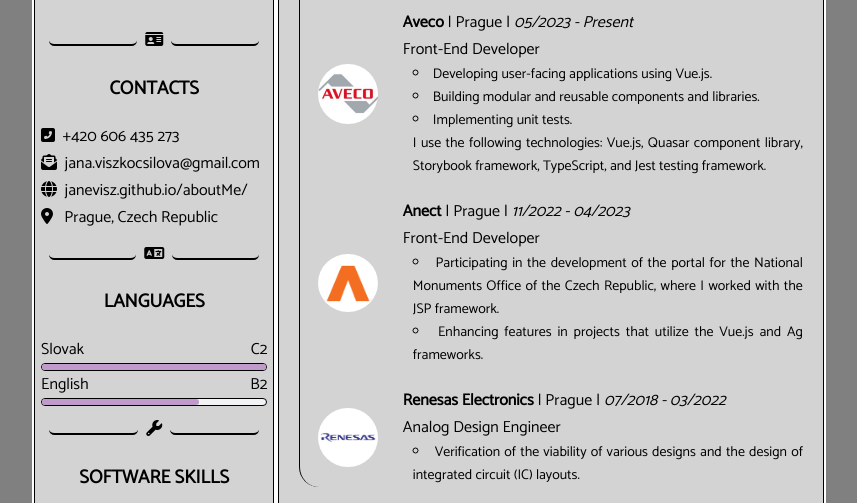
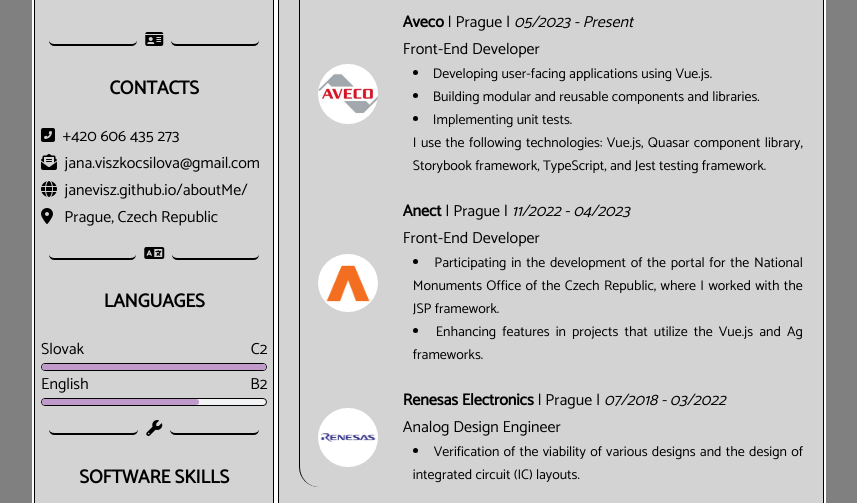
Before and after one commit to JaneVisz/cv-2023, a website: page index.html in a window 1280 px wide. Shown: the part 208-711 px from the top of the page, without its empty margins (211-1068 px from the left). Drawn offline with nearby package versions, Linux system fonts and the light colour scheme.

Commit message:
[M] Refactoring.

```diff
--- a/style.css
+++ b/style.css
@@ -125,7 +125,7 @@
 }
 
 .custom-list {
-    list-style-type: circle;
+    /*list-style-type: circle;*/
     margin: 0; /* Remove the default margin from li elements */
     padding: 0; /* Remove padding from li elements */
     margin-left: 10px;
```
